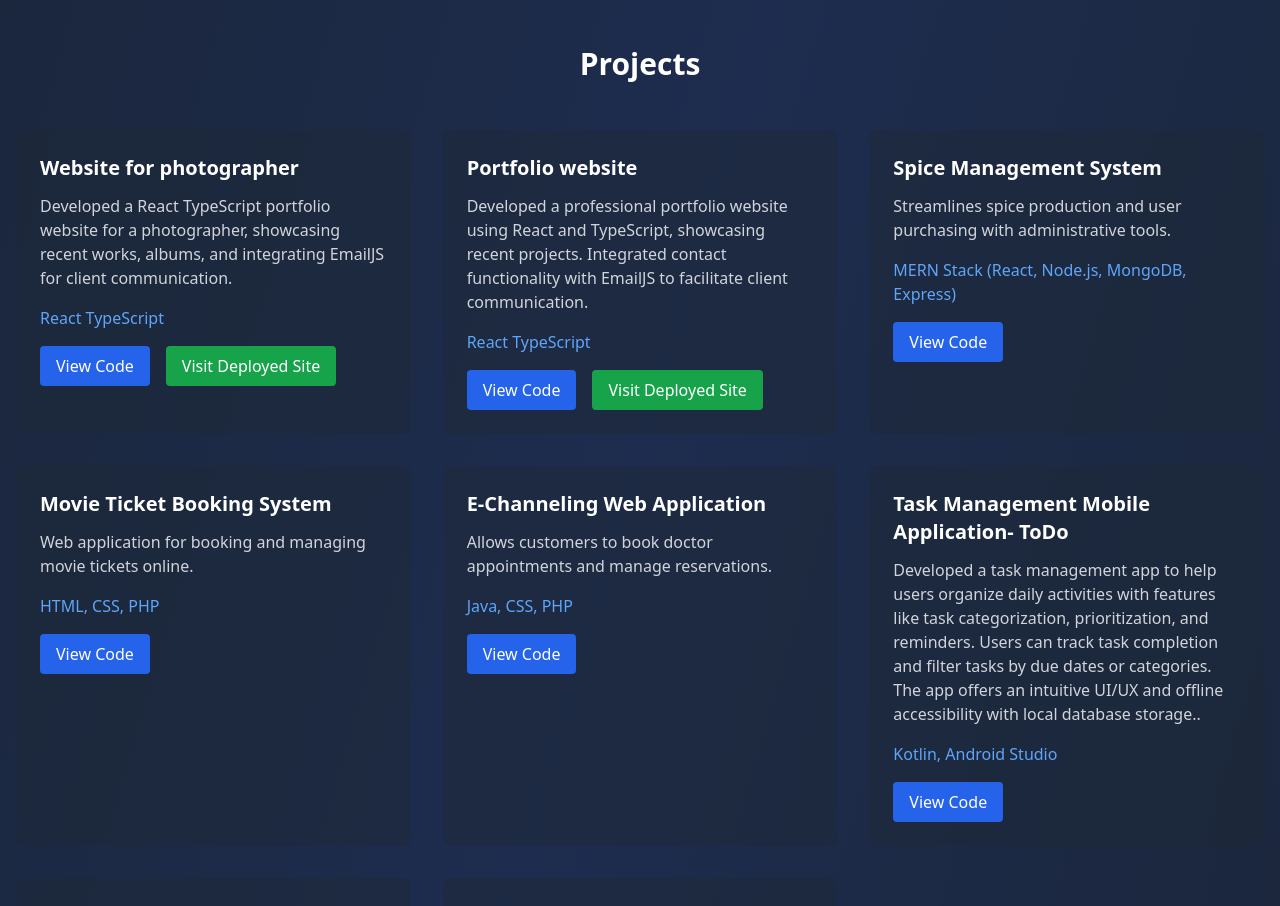
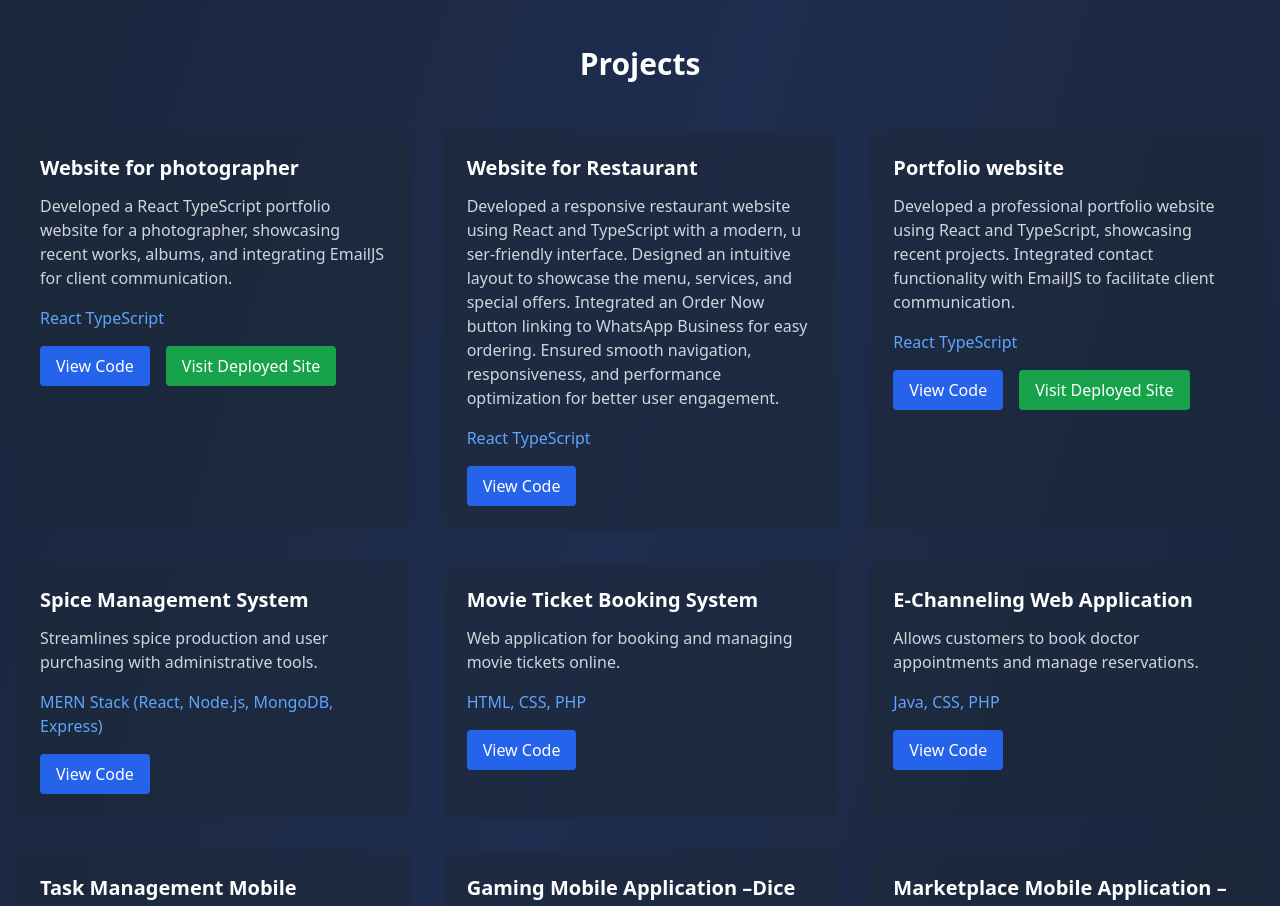
Before and after one commit to Udanpasindu/udanpasinduportfolio, a React (Vite) app: page / in a window 1280 px wide. Shown: the part 1740-2646 px from the top of the page. Built offline with nearby package versions, Linux system fonts and the light colour scheme.

Commit message:
add new project

```diff
--- a/src/App.tsx
+++ b/src/App.tsx
@@ -247,6 +247,17 @@ function App() {
                 isDarkTheme={isDarkTheme}
               />
               <ProjectCard
+                title="Website for Restaurant"
+                description="Developed a responsive restaurant website using React and TypeScript with a modern, u
+                ser-friendly interface. Designed an intuitive layout to showcase the menu, services, and special
+                offers. Integrated an Order Now button linking to
+                WhatsApp Business for easy ordering. Ensured smooth navigation, responsiveness, and performance optimization
+                for better user engagement."
+                tech="React TypeScript"
+                link="https://github.com/Udanpasindu/Web-site-for-Restaurant.git"
+                isDarkTheme={isDarkTheme}
+              />
+              <ProjectCard
                 title="Portfolio website"
                 description="Developed a professional portfolio website using React and TypeScript,
                 showcasing recent projects. Integrated contact functionality with EmailJS to facilitate client communication."
```
